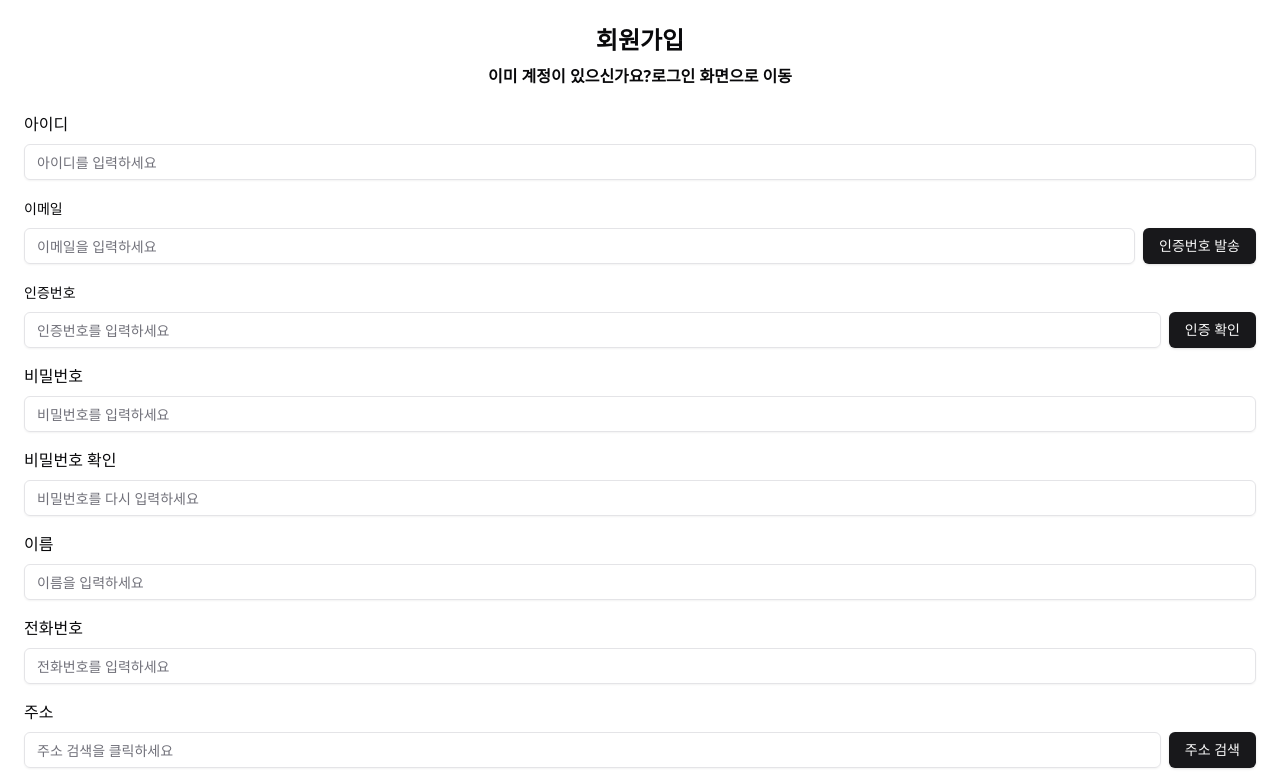
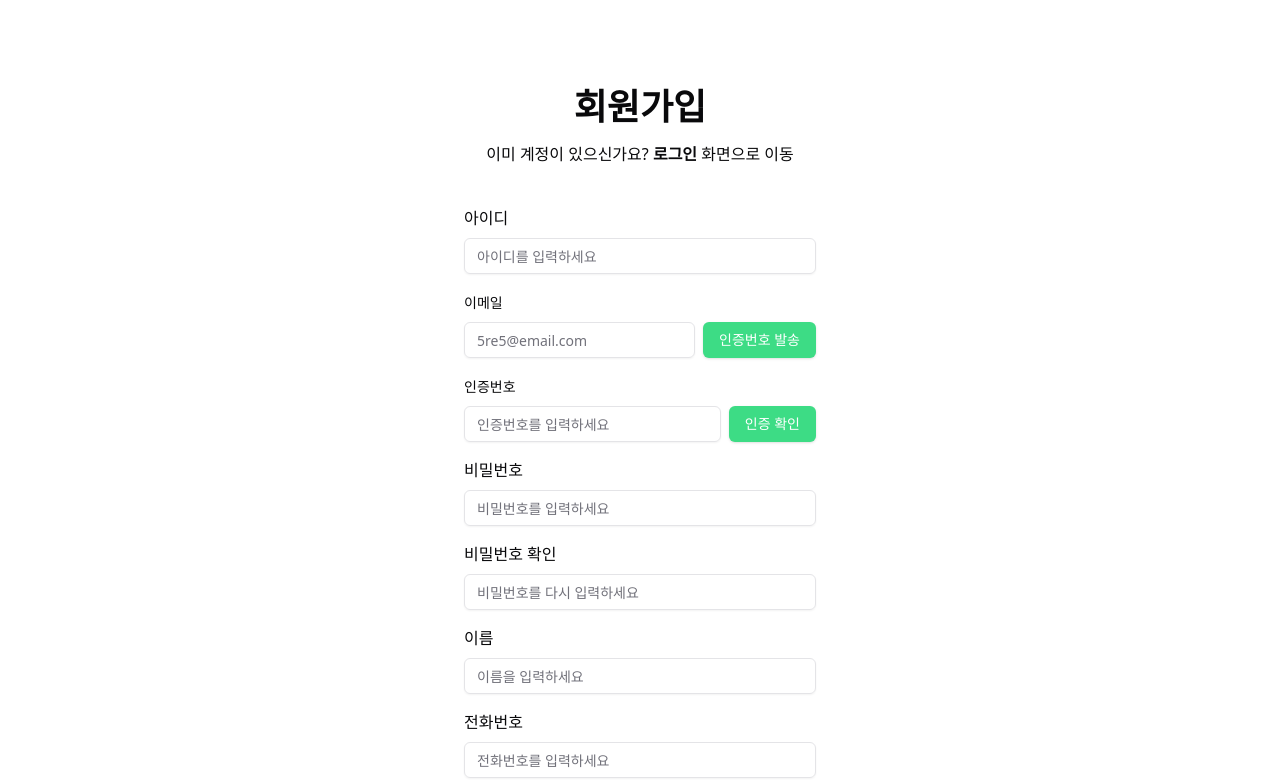
Before and after one commit to FC-DEV-FinalProject/FinalProject_5RE5_FE, a React (Vite) app: page /signup in a window 1280 px wide. Shown: the top 784 px of the page. Built offline with nearby package versions, Linux system fonts and the light colour scheme; no server answers.

Commit message:
design: 회원가입 페이지 디자인(#75)

```diff
--- a/src/components/signup/AddressSearch.tsx
+++ b/src/components/signup/AddressSearch.tsx
@@ -49,7 +49,7 @@ export const AddressSearch: React.FC<AddressSearchProps> = ({
         <Label>주소</Label>
         <div className="flex space-x-2">
           <Input type="text" value={address} readOnly placeholder="주소 검색을 클릭하세요" />
-          <Button type="button" onClick={() => setIsOpen(true)}>주소 검색</Button>
+          <Button type="button" variant="green" onClick={() => setIsOpen(true)}>주소 검색</Button>
         </div>
       </div>
 
@@ -61,7 +61,7 @@ export const AddressSearch: React.FC<AddressSearchProps> = ({
               autoClose={false}
               style={{ width: '500px', height: '600px' }}
             />
-            <Button onClick={onClose} className="mt-4">닫기</Button>
+            <div className="mt-4 text-center"><Button variant="secondary" onClick={onClose}>닫기</Button></div>
           </div>
         </div>
       )}
--- a/src/components/signup/TermsSection.tsx
+++ b/src/components/signup/TermsSection.tsx
@@ -22,13 +22,13 @@ const TermsSection: React.FC<Props> = ({ terms, error, onChange }) => {
     <div>
       <h3>약관 동의</h3>
       {terms.map((term) => (
-        <div key={term.code}>
+        <div key={term.code} className="mb-[30px]">
           <h4>
-            <span className='text-green-400 text-bold'>{term.chkTerm ? '[필수]' : '[선택]'}</span>
+            <span className='font-bold text-green-600'>{term.chkTerm ? '[필수]' : '[선택]'} </span>
             {term.termName}
           </h4>
           <p>{term.shortCont}</p>
-          <p>{term.longCont}</p>
+          <p className='text-gray-400'>{term.longCont}</p>
           <input
             type="checkbox"
             id={term.termCode}
--- a/src/pages/SignUp.tsx
+++ b/src/pages/SignUp.tsx
@@ -9,6 +9,7 @@ import TermsSection from "@/components/signup/TermsSection";
 import { SignUpError } from '@/utils/auth';
 import { ISignUpRequest } from "@/types/login";
 import { signUpRequest } from "@/apis/NewAuth";
+import Logo from '@/assets/logo.png';
 
 
 const SignUp: React.FC = () => {
@@ -93,10 +94,10 @@ const SignUp: React.FC = () => {
   };
 
   return (
-    <div className="container h-full p-6 mx-auto">
-      <h2 className="mb-2 text-2xl font-bold text-center">회원가입</h2>
-      <h4 className="mb-6 font-bold text-center text-l">이미 계정이 있으신가요?
-        <Link to="/signin">로그인 화면으로 이동</Link>
+    <div className="px-4 py-20 mx-auto w-96">
+      <h2 className="mb-2 text-[36px] font-bold text-center">회원가입</h2>
+      <h4 className="mb-10 text-center text-l">이미 계정이 있으신가요?
+        <Link to="/signin"><span className="font-bold"> 로그인</span> 화면으로 이동</Link>
       </h4>
       <form className="space-y-4" onSubmit={handleSubmit}>
         <FormField
@@ -117,11 +118,12 @@ const SignUp: React.FC = () => {
               id="email"
               value={formData.email}
               onChange={(e) => handleInputChange('email', e.target.value)}
-              placeholder="이메일을 입력하세요"
+              placeholder="5re5@email.com"
               disabled={emailVerified}
             />
             <Button
               type="button"
+              variant="green"
               onClick={handleEmailVerification}
               disabled={emailVerified}
             >
@@ -153,6 +155,7 @@ const SignUp: React.FC = () => {
             />
             <Button
               type="button"
+              variant="green"
               onClick={verifyEmailCode}
               disabled={emailVerified}
             >
@@ -226,7 +229,7 @@ const SignUp: React.FC = () => {
           onChange={handleTermChange}
         />
 
-        <Button type="submit" className="w-full">가입하기</Button>
+        <Button type="submit" variant="outline" className="w-full py-5 rounded-3xl">가입하기</Button>
       </form>
     </div>
   );
```
